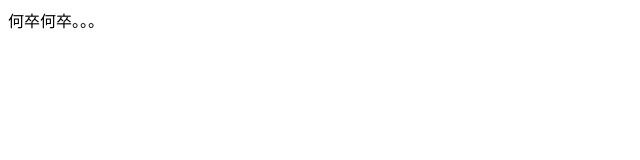
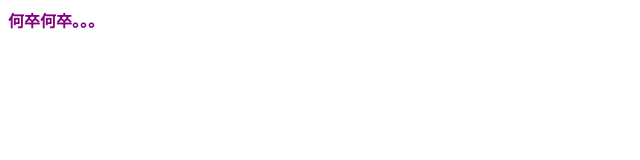
Before and after one commit to kosi0221/231205025-git-workshop, a plain HTML site: page index.html in a window 1280 px wide. Shown: the full height of the page, 0-640 px from the left. Drawn offline with Linux system fonts and the light colour scheme.

Commit message:
Update index.html

```diff
--- a/index.html
+++ b/index.html
@@ -5,6 +5,6 @@
     <title>タイトル</title>
 </head>
   <body>
-    何卒何卒。。。
+    <strong style="color: purple">何卒何卒。。。
   </body>
 </html>
```
